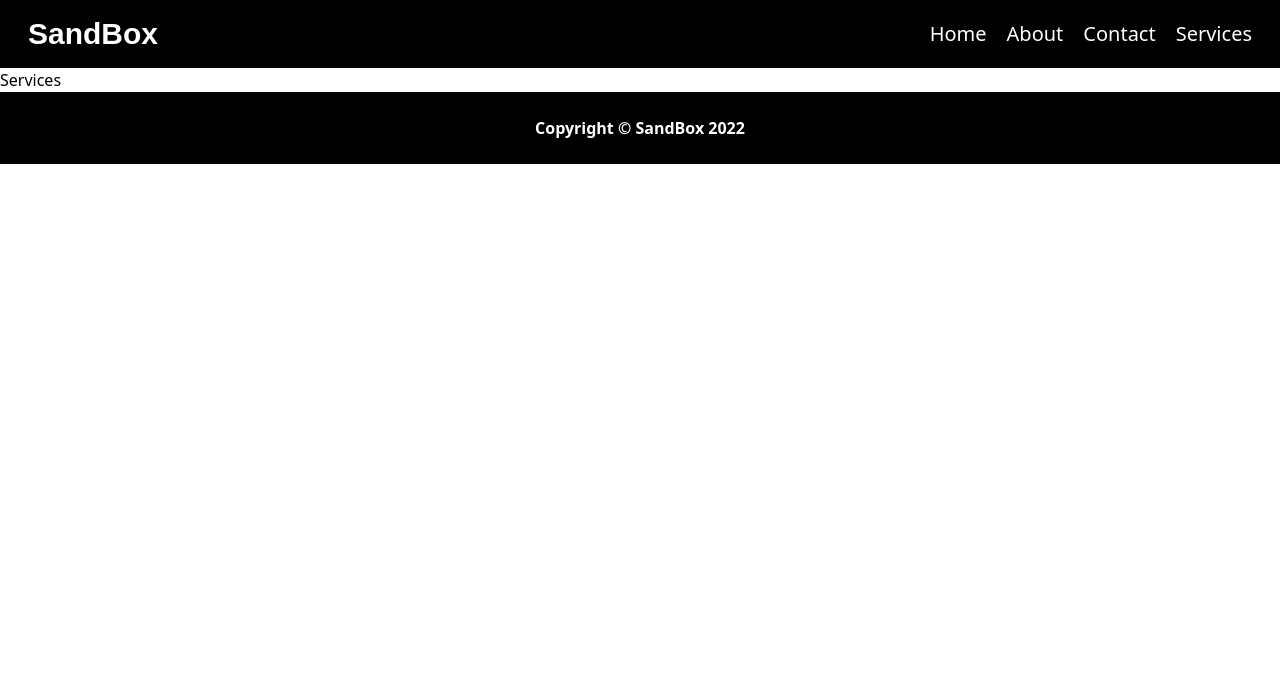
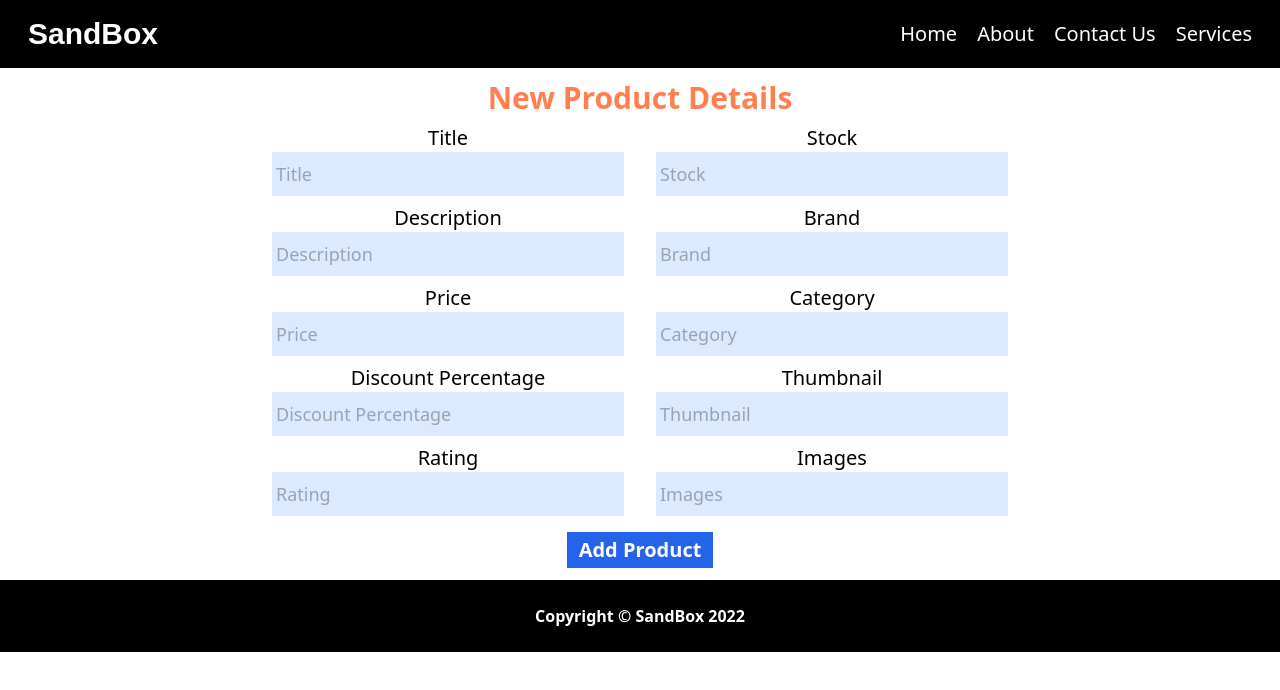
Before and after one commit to MehmetCakir1/sandboxSellerWithTypeScript, a React (Create React App) app: page /services in a window 1280 px wide. Shown: the top 690 px of the page. Built offline with nearby package versions, Linux system fonts and the light colour scheme.

Commit message:
about-contact-service

```diff
--- a/src/components/Navbar.tsx
+++ b/src/components/Navbar.tsx
@@ -13,7 +13,7 @@ const Navbar = () => {
         <div className="link  gap-x-5 text-xl hidden md:flex">
           <Link to="/">Home</Link>
           <Link to="/about">About</Link>
-          <Link to="/contact">Contact</Link>
+          <Link to="/contact">Contact Us</Link>
           <Link to="/services">Services</Link>
         </div>
         <GiHamburgerMenu className="text-white text-3xl md:hidden" onClick={()=>setIsOpen(!isOpen)}/>
@@ -23,7 +23,7 @@ const Navbar = () => {
           <div className="flex flex-col items-center justify-center text-xl">
           <Link to="/">Home</Link>
           <Link to="/about">About</Link>
-          <Link to="/contact">Contact</Link>
+          <Link to="/contact">Contact Us</Link>
           <Link to="/services">Services</Link>
         </div>
       }
--- a/src/pages/Contact.tsx
+++ b/src/pages/Contact.tsx
@@ -2,7 +2,20 @@ import React from 'react'
 
 const Contact = () => {
   return (
-    <div>Contact</div>
+    <main className='grid place-items-center py-28'>
+      <h1 className='font-bold text-3xl'>GET IN TOUCH</h1>
+      <form className='flex flex-col w-full max-w-2xl py-3'>
+        <div className='flex w-full max-w-2xl py-3 gap-2'>
+            <div className='flex flex-col w-6/12 gap-4'>
+          <input type="text" placeholder='Name' className="p-3 bg-blue-100"/>
+          <input type="email"placeholder='Email'  className="p-3 bg-blue-100"/>
+          <input type="text" placeholder='Title' className="p-3 bg-blue-100"/>
+        </div>
+        <textarea placeholder='Your Message' className="p-3 bg-blue-100 w-6/12 resize-none overflow-auto"></textarea>
+        </div>
+        <button className='bg-blue-600 w-3/12 m-auto py-1 font-semibold text-white'>SEND MESSAGE</button>
+      </form>
+    </main>
   )
 }
 
--- a/src/pages/Services.tsx
+++ b/src/pages/Services.tsx
@@ -2,7 +2,64 @@ import React from 'react'
 
 const Services = () => {
   return (
-    <div>Services</div>
+    <main className='container m-auto text-center py-3'>
+      <h1 className='text-center font-bold text-3xl text-[coral] '>New Product Details</h1>
+      <form>
+        <section className='w-full max-w-3xl m-auto'>
+          <div className='flex justify-center items-center mt-2'>
+            <div className='flex flex-col items-center justify-center w-6/12'>
+              <label htmlFor="title" className='text-xl'>Title</label>
+              <input type="text" id='title' placeholder='Title' className='w-11/12 px-1 py-2 text-lg bg-blue-100'/>
+            </div>
+            <div className='flex flex-col items-center justify-center w-6/12'>
+              <label htmlFor="stock" className='text-xl'>Stock</label>
+              <input type="number" id='stock' placeholder='Stock' className='w-11/12 px-1 py-2 text-lg bg-blue-100'/>
+            </div>
+          </div>
+          <div className='flex justify-center items-center mt-2'>
+            <div className='flex flex-col items-center justify-center w-6/12'>
+              <label htmlFor="description" className='text-xl'>Description</label>
+              <input type="text" id='description' placeholder='Description' className='w-11/12 px-1 py-2 text-lg bg-blue-100'/>
+            </div>
+            <div className='flex flex-col items-center justify-center w-6/12'>
+              <label htmlFor="brand" className='text-xl'>Brand</label>
+              <input type="text" id='brand' placeholder='Brand' className='w-11/12 px-1 py-2 text-lg bg-blue-100'/>
+            </div>
+          </div>
+          <div className='flex justify-center items-center mt-2'>
+            <div className='flex flex-col items-center justify-center w-6/12'>
+              <label htmlFor="price" className='text-xl'>Price</label>
+              <input type="number" id='price' placeholder='Price' className='w-11/12 px-1 py-2 text-lg bg-blue-100'/>
+            </div>
+            <div className='flex flex-col items-center justify-center w-6/12'>
+              <label htmlFor="category" className='text-xl'>Category</label>
+              <input type="text" id='category' placeholder='Category' className='w-11/12 px-1 py-2 text-lg bg-blue-100'/>
+            </div>
+          </div>
+          <div className='flex justify-center items-center mt-2'>
+            <div className='flex flex-col items-center justify-center w-6/12'>
+              <label htmlFor="discount" className='text-xl'>Discount Percentage</label>
+              <input type="number" id='discount' placeholder='Discount Percentage' className='w-11/12 px-1 py-2 text-lg bg-blue-100'/>
+            </div>
+            <div className='flex flex-col items-center justify-center w-6/12'>
+              <label htmlFor="thumbnail" className='text-xl'>Thumbnail</label>
+              <input type="text" id='thumbnail' placeholder='Thumbnail' className='w-11/12 px-1 py-2 text-lg bg-blue-100'/>
+            </div>
+          </div>
+          <div className='flex justify-center items-center mt-2'>
+            <div className='flex flex-col items-center justify-center w-6/12'>
+              <label htmlFor="rating" className='text-xl'>Rating</label>
+              <input type="number" id='rating' placeholder='Rating' className='w-11/12 px-1 py-2 text-lg bg-blue-100'/>
+            </div>
+            <div className='flex flex-col items-center justify-center w-6/12'>
+              <label htmlFor="images" className='text-xl'>Images</label>
+              <input type="text" id='images' placeholder='Images' className='w-11/12 px-1 py-2 text-lg bg-blue-100'/>
+            </div>
+          </div>
+        </section>
+        <button className='bg-blue-600 text-white font-semibold text-xl py-1 px-3 mt-4'>Add Product</button>
+      </form>
+    </main>
   )
 }
 
```
